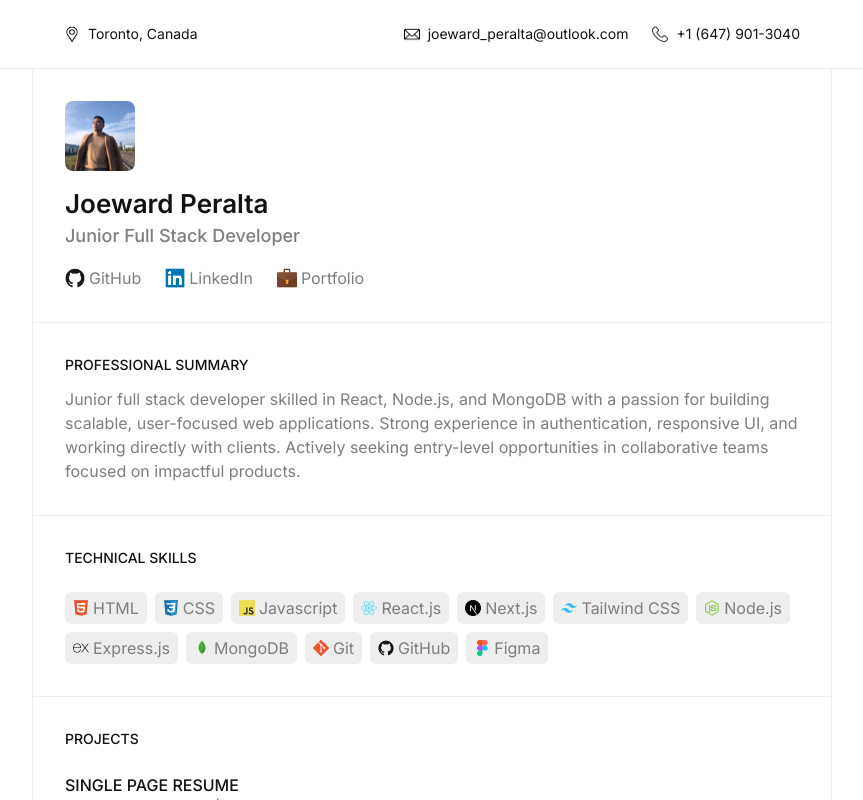
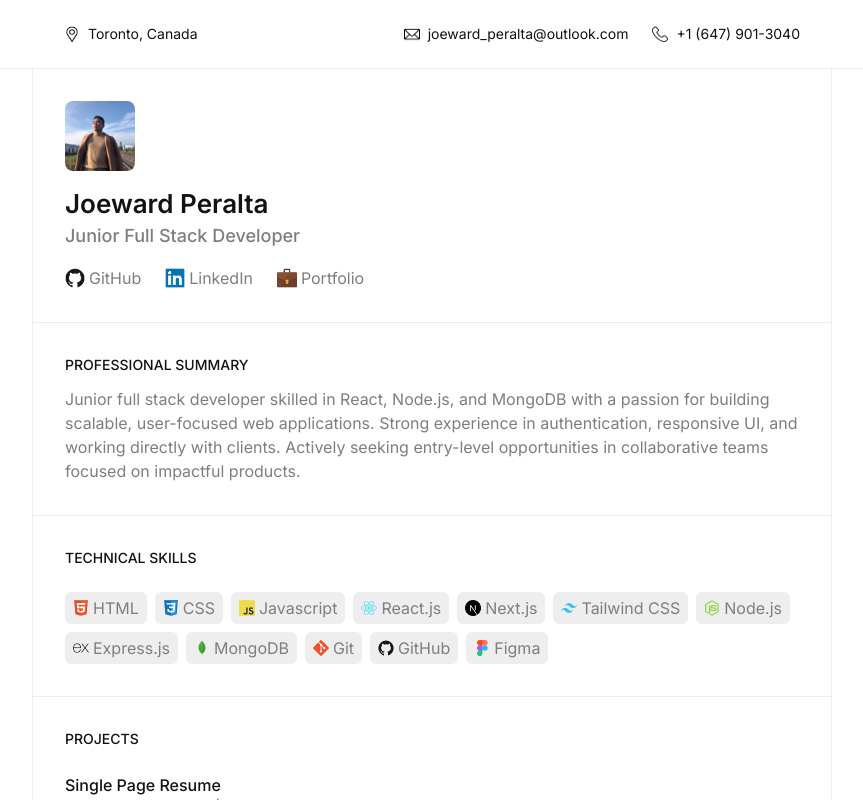
Before and after one commit to joewardperalta/single-page-resume, a Next.js app: page / in a window 1280 px wide. Shown: the top 800 px of the page, without its empty margins (208-1071 px from the left). Built offline with nearby package versions, Linux system fonts and the light colour scheme.

Commit message:
Change the text transform for the MiniHeading from uppercase to capitalize.

```diff
--- a/components/SubHeading.jsx
+++ b/components/SubHeading.jsx
@@ -1,6 +1,6 @@
 export default function SubHeading({ children, className }) {
   return (
-    <h3 className={`${className} font-medium text-sm uppercase md:text-base`}>
+    <h3 className={`${className} font-medium text-sm capitalize md:text-base`}>
       {children}
     </h3>
   );
```
